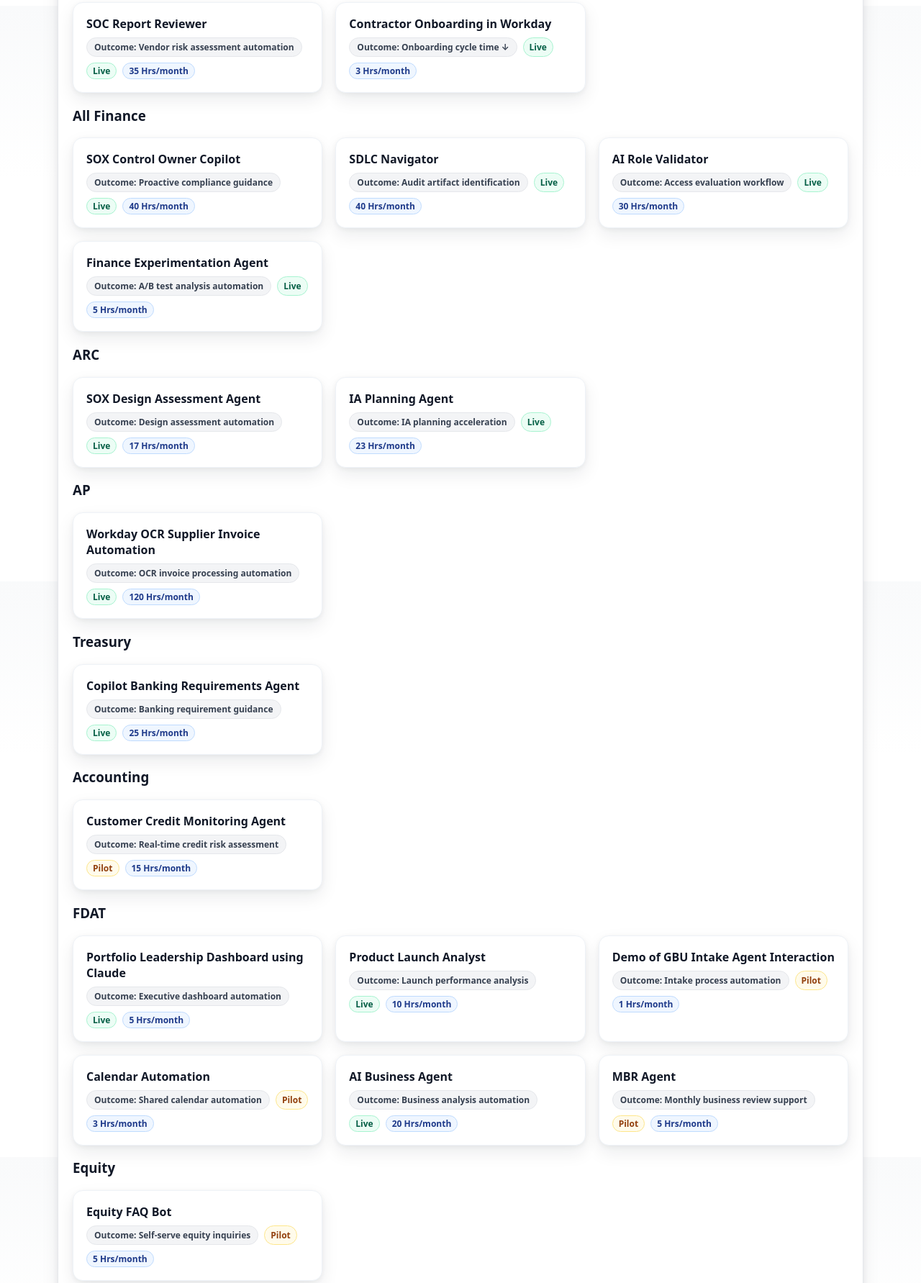
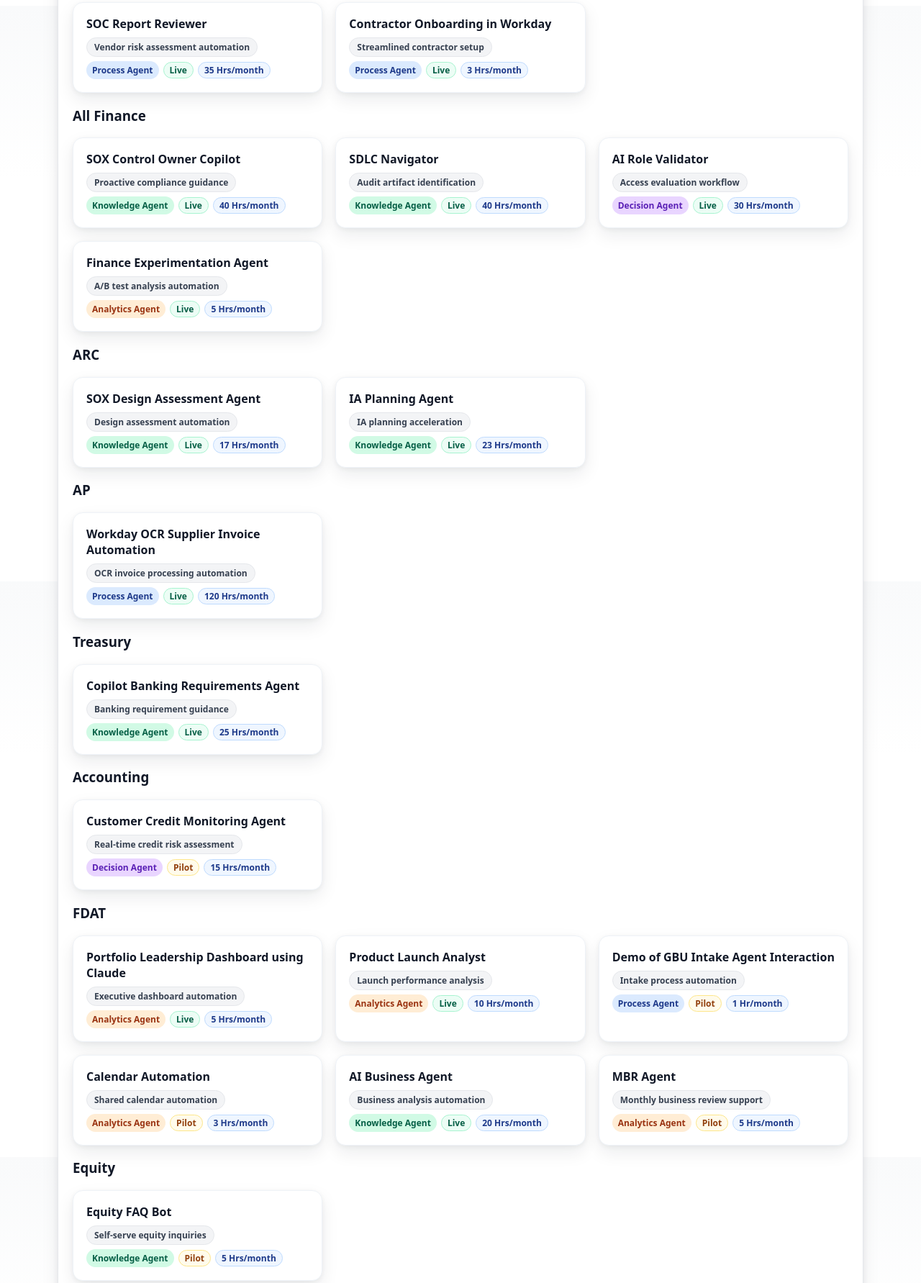
Before and after one commit to GKgodaddy/Finance-AI-Q3-2025-Update, a plain HTML site: page index.html in a window 1280 px wide. Shown: the part 1592-3375 px from the top of the page at 72% size. Drawn offline with Linux system fonts and the light colour scheme.

Commit message:
index.html

```diff
--- a/index.html
+++ b/index.html
@@ -89,7 +89,14 @@
     .pill-row{display:flex;gap:8px;flex-wrap:wrap;row-gap:6px}
 
     @media print{header{display:none !important} body{background:#fff;padding-top:0}.card,section{box-shadow:none;border:1px solid #ddd} .pipeline-board{overflow:visible} .video-ph{background:#f5f5f5}}
-  </style>
+    /* By Function: show agent type on new row and append full tag names */
+    #functions .agent .meta{display:grid;grid-template-columns:repeat(4,max-content);gap:6px;align-items:center}
+    #functions .agent .meta .pill{grid-column:1 / -1;justify-self:start}
+    #functions .tag.process::after{content:" Agent"}
+    #functions .tag.knowledge::after{content:" Agent"}
+    #functions .tag.decision::after{content:" Agent"}
+    #functions .tag.analytics::after{content:" Agent"}
+</style>
 </head>
 <body>
   <header>
@@ -210,61 +217,118 @@
     <!-- BY FUNCTION -->
     <section id="functions">
       <h2>By Function — Live & Pilot Agents</h2>
-      <p class="sub">Each card shows outcome, status, and Hrs/month. Agent type is de‑emphasized.</p>
+      <p class="sub">Each card shows outcome, agent type, status, and Hrs/month.</p>
 
       <h3>All GD</h3>
       <div class="grid cols-3">
-        <div class="card agent"><div><strong>SOC Report Reviewer</strong></div><div class="meta"><span class="pill">Outcome: Vendor risk assessment automation</span><span class="chip status live">Live</span><span class="chip hours">35 Hrs/month</span></div></div>
-        <div class="card agent"><div><strong>Contractor Onboarding in Workday</strong></div><div class="meta"><span class="pill">Outcome: Onboarding cycle time ↓</span><span class="chip status live">Live</span><span class="chip hours">3 Hrs/month</span></div></div>
+        <div class="card agent">
+          <div><strong>SOC Report Reviewer</strong></div>
+          <div class="meta"><span class="pill">Vendor risk assessment automation</span><span class="tag process">Process</span><span class="chip status live">Live</span><span class="chip hours">35 Hrs/month</span></div>
+        </div>
+        <div class="card agent">
+          <div><strong>Contractor Onboarding in Workday</strong></div>
+          <div class="meta"><span class="pill">Streamlined contractor setup</span><span class="tag process">Process</span><span class="chip status live">Live</span><span class="chip hours">3 Hrs/month</span></div>
+        </div>
       </div>
 
       <h3>All Finance</h3>
       <div class="grid cols-3">
-        <div class="card agent"><div><strong>SOX Control Owner Copilot</strong></div><div class="meta"><span class="pill">Outcome: Proactive compliance guidance</span><span class="chip status live">Live</span><span class="chip hours">40 Hrs/month</span></div></div>
-        <div class="card agent"><div><strong>SDLC Navigator</strong></div><div class="meta"><span class="pill">Outcome: Audit artifact identification</span><span class="chip status live">Live</span><span class="chip hours">40 Hrs/month</span></div></div>
-        <div class="card agent"><div><strong>AI Role Validator</strong></div><div class="meta"><span class="pill">Outcome: Access evaluation workflow</span><span class="chip status live">Live</span><span class="chip hours">30 Hrs/month</span></div></div>
-        <div class="card agent"><div><strong>Finance Experimentation Agent</strong></div><div class="meta"><span class="pill">Outcome: A/B test analysis automation</span><span class="chip status live">Live</span><span class="chip hours">5 Hrs/month</span></div></div>
+        <div class="card agent">
+          <div><strong>SOX Control Owner Copilot</strong></div>
+          <div class="meta"><span class="pill">Proactive compliance guidance</span><span class="tag knowledge">Knowledge</span><span class="chip status live">Live</span><span class="chip hours">40 Hrs/month</span></div>
+        </div>
+        <div class="card agent">
+          <div><strong>SDLC Navigator</strong></div>
+          <div class="meta"><span class="pill">Audit artifact identification</span><span class="tag knowledge">Knowledge</span><span class="chip status live">Live</span><span class="chip hours">40 Hrs/month</span></div>
+        </div>
+        <div class="card agent">
+          <div><strong>AI Role Validator</strong></div>
+          <div class="meta"><span class="pill">Access evaluation workflow</span><span class="tag decision">Decision</span><span class="chip status live">Live</span><span class="chip hours">30 Hrs/month</span></div>
+        </div>
+        <div class="card agent">
+          <div><strong>Finance Experimentation Agent</strong></div>
+          <div class="meta"><span class="pill">A/B test analysis automation</span><span class="tag analytics">Analytics</span><span class="chip status live">Live</span><span class="chip hours">5 Hrs/month</span></div>
+        </div>
       </div>
 
       <h3>ARC</h3>
       <div class="grid cols-3">
-        <div class="card agent"><div><strong>SOX Design Assessment Agent</strong></div><div class="meta"><span class="pill">Outcome: Design assessment automation</span><span class="chip status live">Live</span><span class="chip hours">17 Hrs/month</span></div></div>
-        <div class="card agent"><div><strong>IA Planning Agent</strong></div><div class="meta"><span class="pill">Outcome: IA planning acceleration</span><span class="chip status live">Live</span><span class="chip hours">23 Hrs/month</span></div></div>
+        <div class="card agent">
+          <div><strong>SOX Design Assessment Agent</strong></div>
+          <div class="meta"><span class="pill">Design assessment automation</span><span class="tag knowledge">Knowledge</span><span class="chip status live">Live</span><span class="chip hours">17 Hrs/month</span></div>
+        </div>
+        <div class="card agent">
+          <div><strong>IA Planning Agent</strong></div>
+          <div class="meta"><span class="pill">IA planning acceleration</span><span class="tag knowledge">Knowledge</span><span class="chip status live">Live</span><span class="chip hours">23 Hrs/month</span></div>
+        </div>
       </div>
 
       <h3>AP</h3>
       <div class="grid cols-3">
-        <div class="card agent"><div><strong>Workday OCR Supplier Invoice Automation</strong></div><div class="meta"><span class="pill">Outcome: OCR invoice processing automation</span><span class="chip status live">Live</span><span class="chip hours">120 Hrs/month</span></div></div>
+        <div class="card agent">
+          <div><strong>Workday OCR Supplier Invoice Automation</strong></div>
+          <div class="meta"><span class="pill">OCR invoice processing automation</span><span class="tag process">Process</span><span class="chip status live">Live</span><span class="chip hours">120 Hrs/month</span></div>
+        </div>
       </div>
 
       <h3>Treasury</h3>
       <div class="grid cols-3">
-        <div class="card agent"><div><strong>Copilot Banking Requirements Agent</strong></div><div class="meta"><span class="pill">Outcome: Banking requirement guidance</span><span class="chip status live">Live</span><span class="chip hours">25 Hrs/month</span></div></div>
+        <div class="card agent">
+          <div><strong>Copilot Banking Requirements Agent</strong></div>
+          <div class="meta"><span class="pill">Banking requirement guidance</span><span class="tag knowledge">Knowledge</span><span class="chip status live">Live</span><span class="chip hours">25 Hrs/month</span></div>
+        </div>
       </div>
 
       <h3>Accounting</h3>
       <div class="grid cols-3">
-        <div class="card agent"><div><strong>Customer Credit Monitoring Agent</strong></div><div class="meta"><span class="pill">Outcome: Real‑time credit risk assessment</span><span class="chip status pilot">Pilot</span><span class="chip hours">15 Hrs/month</span></div></div>
+        <div class="card agent">
+          <div><strong>Customer Credit Monitoring Agent</strong></div>
+          <div class="meta"><span class="pill">Real‑time credit risk assessment</span><span class="tag decision">Decision</span><span class="chip status pilot">Pilot</span><span class="chip hours">15 Hrs/month</span></div>
+        </div>
       </div>
 
       <h3>FDAT</h3>
       <div class="grid cols-3">
-        <div class="card agent"><div><strong>Portfolio Leadership Dashboard using Claude</strong></div><div class="meta"><span class="pill">Outcome: Executive dashboard automation</span><span class="chip status live">Live</span><span class="chip hours">5 Hrs/month</span></div></div>
-        <div class="card agent"><div><strong>Product Launch Analyst</strong></div><div class="meta"><span class="pill">Outcome: Launch performance analysis</span><span class="chip status live">Live</span><span class="chip hours">10 Hrs/month</span></div></div>
-        <div class="card agent"><div><strong>Demo of GBU Intake Agent Interaction</strong></div><div class="meta"><span class="pill">Outcome: Intake process automation</span><span class="chip status pilot">Pilot</span><span class="chip hours">1 Hrs/month</span></div></div>
-        <div class="card agent"><div><strong>Calendar Automation</strong></div><div class="meta"><span class="pill">Outcome: Shared calendar automation</span><span class="chip status pilot">Pilot</span><span class="chip hours">3 Hrs/month</span></div></div>
-        <div class="card agent"><div><strong>AI Business Agent</strong></div><div class="meta"><span class="pill">Outcome: Business analysis automation</span><span class="chip status live">Live</span><span class="chip hours">20 Hrs/month</span></div></div>
-        <div class="card agent"><div><strong>MBR Agent</strong></div><div class="meta"><span class="pill">Outcome: Monthly business review support</span><span class="chip status pilot">Pilot</span><span class="chip hours">5 Hrs/month</span></div></div>
+        <div class="card agent">
+          <div><strong>Portfolio Leadership Dashboard using Claude</strong></div>
+          <div class="meta"><span class="pill">Executive dashboard automation</span><span class="tag analytics">Analytics</span><span class="chip status live">Live</span><span class="chip hours">5 Hrs/month</span></div>
+        </div>
+        <div class="card agent">
+          <div><strong>Product Launch Analyst</strong></div>
+          <div class="meta"><span class="pill">Launch performance analysis</span><span class="tag analytics">Analytics</span><span class="chip status live">Live</span><span class="chip hours">10 Hrs/month</span></div>
+        </div>
+        <div class="card agent">
+          <div><strong>Demo of GBU Intake Agent Interaction</strong></div>
+          <div class="meta"><span class="pill">Intake process automation</span><span class="tag process">Process</span><span class="chip status pilot">Pilot</span><span class="chip hours">1 Hr/month</span></div>
+        </div>
+        <div class="card agent">
+          <div><strong>Calendar Automation</strong></div>
+          <div class="meta"><span class="pill">Shared calendar automation</span><span class="tag analytics">Analytics</span><span class="chip status pilot">Pilot</span><span class="chip hours">3 Hrs/month</span></div>
+        </div>
+        <div class="card agent">
+          <div><strong>AI Business Agent</strong></div>
+          <div class="meta"><span class="pill">Business analysis automation</span><span class="tag knowledge">Knowledge</span><span class="chip status live">Live</span><span class="chip hours">20 Hrs/month</span></div>
+        </div>
+        <div class="card agent">
+          <div><strong>MBR Agent</strong></div>
+          <div class="meta"><span class="pill">Monthly business review support</span><span class="tag analytics">Analytics</span><span class="chip status pilot">Pilot</span><span class="chip hours">5 Hrs/month</span></div>
+        </div>
       </div>
 
       <h3>Equity</h3>
       <div class="grid cols-3">
-        <div class="card agent"><div><strong>Equity FAQ Bot</strong></div><div class="meta"><span class="pill">Outcome: Self‑serve equity inquiries</span><span class="chip status pilot">Pilot</span><span class="chip hours">5 Hrs/month</span></div></div>
+        <div class="card agent">
+          <div><strong>Equity FAQ Bot</strong></div>
+          <div class="meta"><span class="pill">Self‑serve equity inquiries</span><span class="tag knowledge">Knowledge</span><span class="chip status pilot">Pilot</span><span class="chip hours">5 Hrs/month</span></div>
+        </div>
       </div>
 
       <h3>Payroll</h3>
       <div class="grid cols-3">
-        <div class="card agent"><div><strong>Payroll FAQ Bot</strong></div><div class="meta"><span class="pill">Outcome: Automated payroll Q&A</span><span class="chip status pilot">Pilot</span><span class="chip hours">5 Hrs/month</span></div></div>
+        <div class="card agent">
+          <div><strong>Payroll FAQ Bot</strong></div>
+          <div class="meta"><span class="pill">Automated payroll Q&amp;A</span><span class="tag knowledge">Knowledge</span><span class="chip status pilot">Pilot</span><span class="chip hours">5 Hrs/month</span></div>
+        </div>
       </div>
     </section>
 
```
